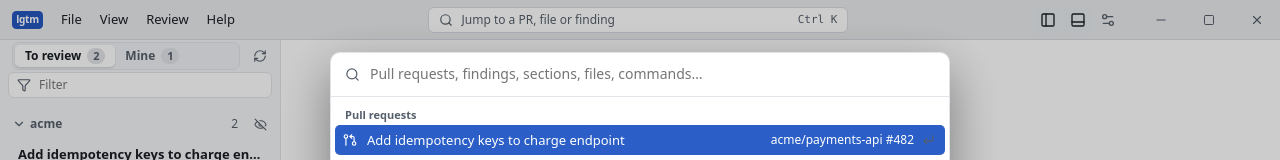
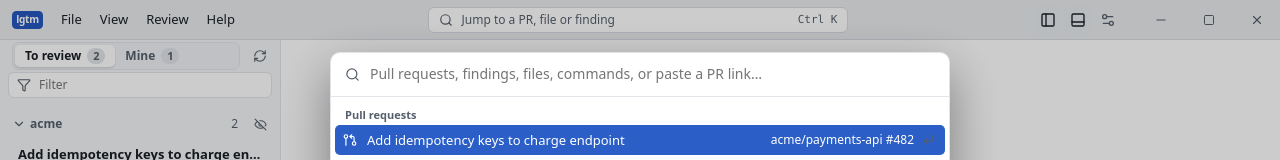
Before and after one commit to ahmedashraffcih/betterlgtm, a React (Vite) app: page / in a window 1280 px wide. Both pictures are taken after a click on the button "Go to… (Ctrl+K)". Shown: the top 160 px of the page. Built offline with nearby package versions, Linux system fonts and the light colour scheme.

Commit message:
Open any pull request from the command palette
Paste a GitHub PR link or type owner/repo#number in Ctrl+K to open a PR
that isn't in your inbox, such as one you already reviewed.

Co-Authored-By: Claude Opus 5.5 <noreply@anthropic.com>

```diff
--- a/src/App.tsx
+++ b/src/App.tsx
@@ -521,6 +521,29 @@ export default function App() {
   ];
   commandsRef.current = commands;
 
+  /** A palette item that opens any PR typed as a GitHub link or owner/repo#number. */
+  const openPrItem = (q: string): PaletteItem | null => {
+    const m = q.match(/github\.com\/([\w.-]+\/[\w.-]+)\/pull\/(\d+)/) ?? q.match(/^([\w.-]+\/[\w.-]+)#(\d+)$/);
+    if (!m) return null;
+    const [repo, number] = [m[1], Number(m[2])];
+    return {
+      id: `open-${repo}#${number}`,
+      group: "Open",
+      label: `Open ${repo}#${number}`,
+      icon: <GitPullRequestArrow size={14} />,
+      run: () =>
+        selectPr({
+          number,
+          title: `${repo}#${number}`,
+          url: `https://github.com/${repo}/pull/${number}`,
+          isDraft: false,
+          updatedAt: new Date().toISOString(),
+          author: { login: "" },
+          repository: { name: repo.split("/")[1], nameWithOwner: repo },
+        }),
+    };
+  };
+
   // Everything the Ctrl+K palette can jump to.
   const paletteItems: PaletteItem[] = paletteOpen
     ? [
@@ -583,8 +606,8 @@ export default function App() {
     <div style={{ display: "flex", flexDirection: "column", height: "100%", minHeight: 0 }}>
       <section aria-label="Pull request" className="prhead">
         <div className="prhead-row">
-          <h1 className="ellipsis" title={selected.title}>
-            {selected.title} <span className="muted" style={{ fontWeight: 400 }}>#{selected.number}</span>
+          <h1 className="ellipsis" title={details?.title ?? selected.title}>
+            {details?.title ?? selected.title} <span className="muted" style={{ fontWeight: 400 }}>#{selected.number}</span>
           </h1>
           <div className="seg" role="group" aria-label="View">
             <button type="button" className={tab === "analysis" ? "on" : ""} aria-pressed={tab === "analysis"} onClick={() => setTab("analysis")} title="Analysis">
@@ -801,7 +824,7 @@ export default function App() {
         {details && <span className="sb opt ellipsis"><GitBranch size={13} />{details.headRefName} @ {details.headRefOid.slice(0, 7)}</span>}
         <span className="sb opt"><Lock size={13} />Read-only</span>
       </footer>
-      {paletteOpen && <CommandPalette items={paletteItems} onClose={() => setPaletteOpen(false)} />}
+      {paletteOpen && <CommandPalette items={paletteItems} extra={openPrItem} onClose={() => setPaletteOpen(false)} />}
       {reviewOpen && selected && details && key && (
         <SubmitReview
           repo={selected.repository.nameWithOwner}
--- a/src/components/CommandPalette.tsx
+++ b/src/components/CommandPalette.tsx
@@ -11,7 +11,7 @@ export interface PaletteItem {
 }
 
 /** Ctrl+K: jump to a pull request, finding, section or file, or run a command. */
-export function CommandPalette({ items, onClose }: { items: PaletteItem[]; onClose: () => void }) {
+export function CommandPalette({ items, onClose, extra }: { items: PaletteItem[]; onClose: () => void; /** An item built from the query itself, shown first. */ extra?: (query: string) => PaletteItem | null }) {
   const [query, setQuery] = useState("");
   const [index, setIndex] = useState(0);
   const input = useRef<HTMLInputElement>(null);
@@ -25,8 +25,9 @@ export function CommandPalette({ items, onClose }: { items: PaletteItem[]; onClo
       const hay = `${it.label} ${it.detail ?? ""} ${it.group}`.toLowerCase();
       return words.every((w) => hay.includes(w));
     });
-    return hits.slice(0, 60);
-  }, [items, query]);
+    const fromQuery = extra?.(query.trim());
+    return [...(fromQuery ? [fromQuery] : []), ...hits].slice(0, 60);
+  }, [items, query, extra]);
 
   useEffect(() => setIndex(0), [query]);
   useEffect(() => {
@@ -63,7 +64,7 @@ export function CommandPalette({ items, onClose }: { items: PaletteItem[]; onClo
           <input
             ref={input}
             value={query}
-            placeholder="Pull requests, findings, sections, files, commands…"
+            placeholder="Pull requests, findings, files, commands, or paste a PR link…"
             aria-label="Search"
             onChange={(e) => setQuery(e.target.value)}
             onKeyDown={onKey}
```
